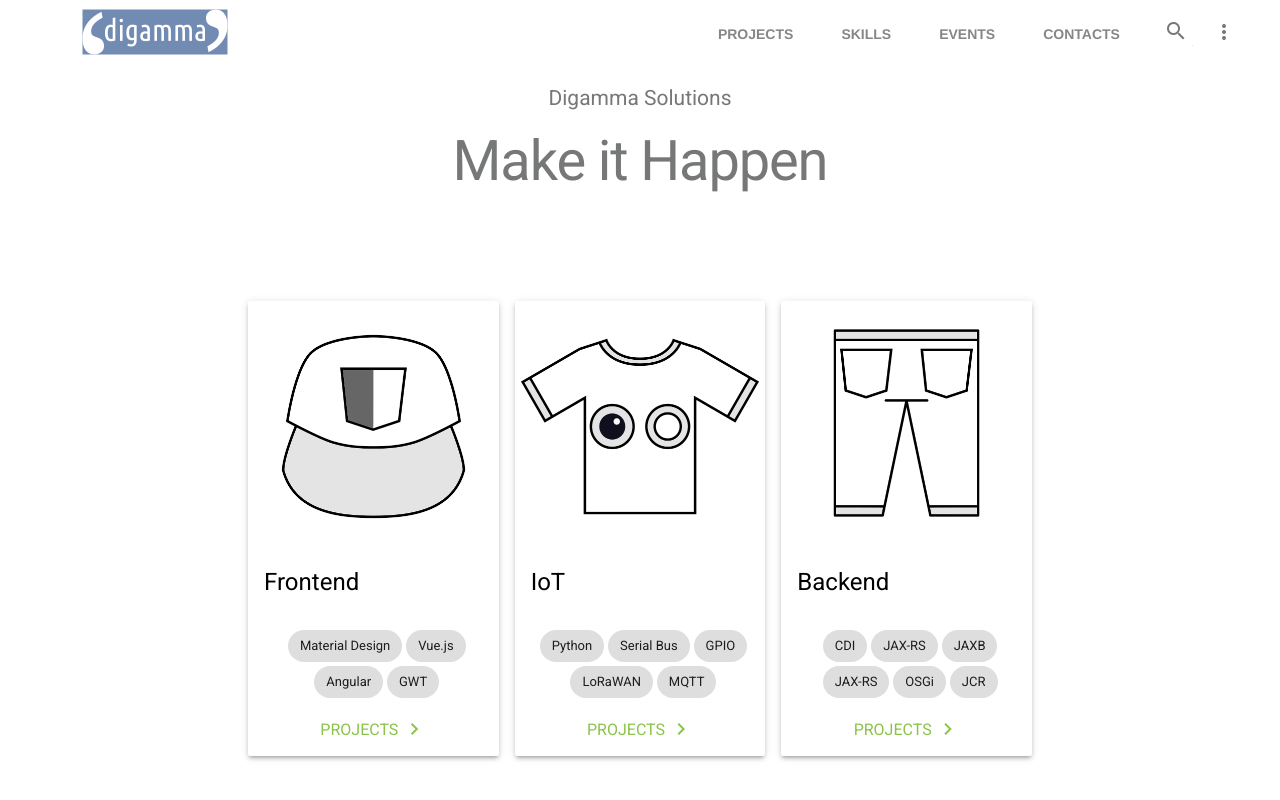
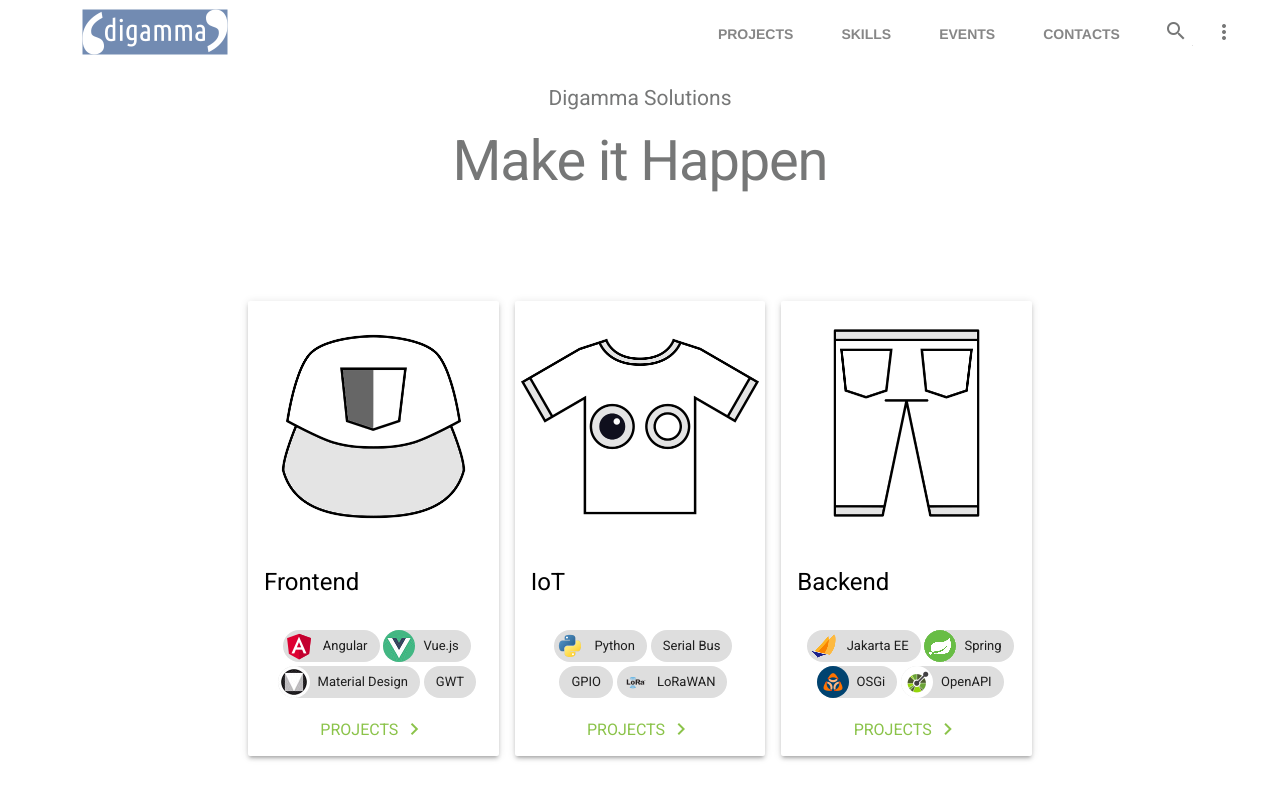
Before and after one commit to digammas/website, a plain HTML site: page www/index.html in a window 1280 px wide. Drawn offline with nearby package versions, Linux system fonts and the light colour scheme.

Commit message:
Add technologies icons

```diff
--- a/www/index.html
+++ b/www/index.html
@@ -81,10 +81,20 @@
                  <h4 class="mdl-card__title-text">Frontend</h4>
               </div>
               <div class="mdl-card__supporting-text">
-                <span class="mdl-chip"><span class="mdl-chip__text">Material Design</span></span>
-                <span class="mdl-chip"><span class="mdl-chip__text">Vue.js</span></span>
-                <span class="mdl-chip"><span class="mdl-chip__text">Angular</span></span>
-                <span class="mdl-chip"><span class="mdl-chip__text">GWT</span></span>
+                <span class="mdl-chip mdl-chip--contact">
+                  <img class="mdl-chip__contact" src="images/angular.png"></img>
+                  <span class="mdl-chip__text">Angular</span>
+                </span>
+                  <span class="mdl-chip mdl-chip--contact">
+                  <img class="mdl-chip__contact" src="images/vue.jpg"></img>
+                  <span class="mdl-chip__text">Vue.js</span>
+                </span>
+                  <span class="mdl-chip mdl-chip--contact">
+                  <img class="mdl-chip__contact" src="images/md.jpg"></img>
+                  <span class="mdl-chip__text">Material Design</span>
+                </span>
+                  <span class="mdl-chip"><span class="mdl-chip__text">GWT</span>
+                </span>
               </div>
               <div class="mdl-card__actions">
                  <a class="digamma-link mdl-button mdl-js-button mdl-typography--text-uppercase" href="#digamma-frontend">
@@ -102,11 +112,16 @@
                  <h4 class="mdl-card__title-text">IoT</h4>
               </div>
               <div class="mdl-card__supporting-text">
-                <span class="mdl-chip"><span class="mdl-chip__text">Python</span></span>
+                <span class="mdl-chip mdl-chip--contact">
+                  <img class="mdl-chip__contact" src="images/python.png"></img>
+                  <span class="mdl-chip__text">Python</span>
+                </span>
                 <span class="mdl-chip"><span class="mdl-chip__text">Serial Bus</span></span>
                 <span class="mdl-chip"><span class="mdl-chip__text">GPIO</span></span>
-                <span class="mdl-chip"><span class="mdl-chip__text">LoRaWAN</span></span>
-                <span class="mdl-chip"><span class="mdl-chip__text">MQTT</span></span>
+                <span class="mdl-chip mdl-chip--contact">
+                  <img class="mdl-chip__contact" src="images/lora.png"></img>
+                  <span class="mdl-chip__text">LoRaWAN</span>
+                </span>
               </div>
               <div class="mdl-card__actions">
                  <a class="digamma-link mdl-button mdl-js-button mdl-typography--text-uppercase" href="#digamma-iot">
@@ -124,12 +139,23 @@
                  <h4 class="mdl-card__title-text">Backend</h4>
               </div>
               <div class="mdl-card__supporting-text">
-                <span class="mdl-chip"><span class="mdl-chip__text">CDI</span></span>
-                <span class="mdl-chip"><span class="mdl-chip__text">JAX-RS</span></span>
-                <span class="mdl-chip"><span class="mdl-chip__text">JAXB</span></span>
-                <span class="mdl-chip"><span class="mdl-chip__text">JAX-RS</span></span>
-                <span class="mdl-chip"><span class="mdl-chip__text">OSGi</span></span>
-                <span class="mdl-chip"><span class="mdl-chip__text">JCR</span></span>
+                <span class="mdl-chip mdl-chip--contact">
+                  <img class="mdl-chip__contact" src="images/jakartaee.png"></img>
+                  <span class="mdl-chip__text">Jakarta EE</span>
+                </span>
+                <span class="mdl-chip mdl-chip--contact">
+                  <img class="mdl-chip__contact" src="images/spring.png"></img>
+                  <span class="mdl-chip__text">Spring</span>
+                </span>
+                  <span class="mdl-chip mdl-chip--contact">
+                  <img class="mdl-chip__contact" src="images/osgi.png"></img>
+                  <span class="mdl-chip__text">OSGi</span>
+                </span>
+                </span>
+                <span class="mdl-chip mdl-chip--contact">
+                  <img class="mdl-chip__contact" src="images/openapi.png"></img>
+                  <span class="mdl-chip__text">OpenAPI</span>
+                </span>
               </div>
               <div class="mdl-card__actions">
                  <a class="digamma-link mdl-button mdl-js-button mdl-typography--text-uppercase" href="#digamma-backend">
```
Also changed, not shown: www/images/angular.png (added), www/images/jakartaee.png (added), www/images/lora.png (added), www/images/md.jpg (added), www/images/openapi.png (added), www/images/osgi.png (added), www/images/python.png (added), www/images/spring.png (added), www/images/vue.jpg (added).
